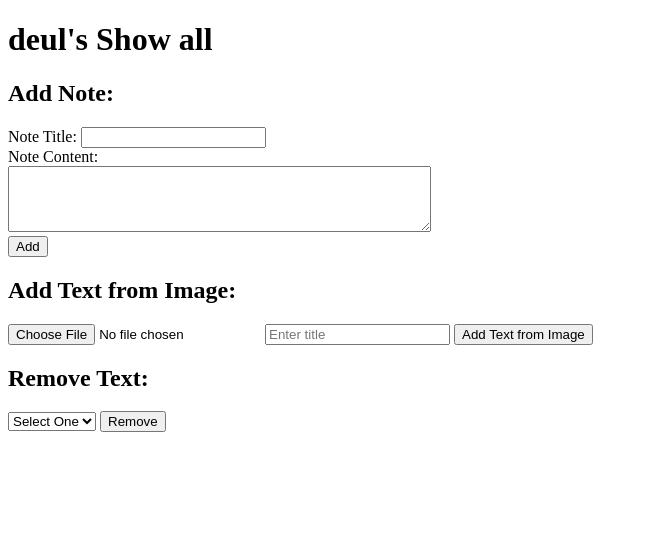
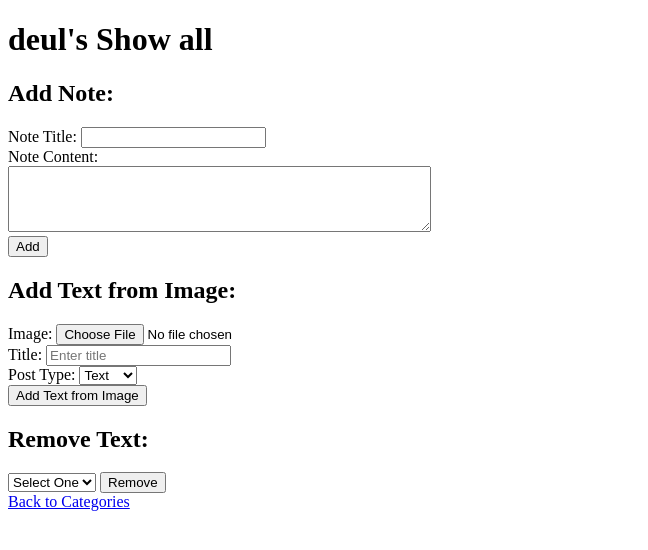
Before and after one commit to cymnyon/My-Fridge, a Flask app: page /category/2 in a window 1280 px wide. Shown: the top 550 px of the page, without its empty margins (0-648 px from the left). Run offline with Flask 3, Linux system fonts and the light colour scheme; a user stored in the database is signed in.

Commit message:
jul 12 alr???

```diff
--- a/app.py
+++ b/app.py
@@ -4,6 +4,7 @@ from sqlalchemy.exc import SQLAlchemyError
 import cv2
 import pytesseract
 import os
+import re
 
 app = Flask(__name__)
 app.config['SQLALCHEMY_DATABASE_URI'] = 'sqlite:///handwriting.db'
@@ -28,6 +29,7 @@ class Note(db.Model):
     content = db.Column(db.Text, nullable=False)
     category_id = db.Column(db.Integer, db.ForeignKey('category.id'), nullable=False)
     category = db.relationship('Category', backref=db.backref('notes', lazy=True))
+    post_type = db.Column(db.String(10), nullable=False)
 
     def __repr__(self):
         return f"<Note {self.title}>"
@@ -48,6 +50,8 @@ with app.app_context():
 def index():
     if 'user_id' not in session:
         return redirect(url_for('login'))
+
+    user = User.query.get(session['user_id'])
 
     if request.method == 'POST':
         # Check if the request contains an uploaded file
@@ -72,7 +76,6 @@ def index():
         elif 'show all' in request.form:
             return redirect(url_for('all_texts'))
 
-    user = User.query.get(session['user_id'])
     categories = Category.query.filter_by(user_id=session['user_id']).all()
     # Render the main page with the upload form and drawing space
     return render_template('main.html', user=user, categories=categories)
@@ -171,6 +174,28 @@ def view_note(note_id):
         error = 'Note not found'
         return render_template('main.html', error=error)
 
+@app.route('/edit_text/<int:note_id>', methods=['GET', 'POST'])
+def edit_text(note_id):
+    if 'user_id' not in session:
+        return redirect(url_for('login'))
+
+    note = Note.query.get(note_id)
+    if note and note.category.user_id == session['user_id']:
+        if request.method == 'POST':
+            edit_title = request.form['edit_title']
+            edit_content = request.form['edit_content']
+
+            note.title = edit_title
+            note.content = edit_content
+            db.session.commit()
+
+            return redirect(url_for('view_note', note_id=note.id))
+
+        return render_template('edit_text.html', note=note)
+    else:
+        error = 'Note not found'
+        return render_template('main.html', error=error)
+
 @app.route('/create_category', methods=['POST'])
 def create_category():
     if 'user_id' not in session:
@@ -180,6 +205,44 @@ def create_category():
     category = Category(name=category_name, user_id=session['user_id'])
     db.session.add(category)
     db.session.commit()
+    return redirect(url_for('main'))
+
+@app.route('/edit_category/<int:category_id>', methods=['POST'])
+def edit_category(category_id):
+    if 'user_id' not in session:
+        return redirect(url_for('login'))
+
+    new_category_name = request.form['new_category_name']
+    category = Category.query.get(category_id)
+    if category and category.user_id == session['user_id']:
+        category.name = new_category_name
+        db.session.commit()
+
+    return redirect(url_for('main'))
+
+@app.route('/remove_category/<int:category_id>', methods=['POST'])
+def remove_category(category_id):
+    if 'user_id' not in session:
+        return redirect(url_for('login'))
+
+    category = Category.query.get(category_id)
+    if category and category.user_id == session['user_id']:
+        # Reassign notes to the "Show all" category
+        show_all_category = Category.query.filter_by(user_id=session['user_id'], name='Show all').first()
+
+        if show_all_category is None:
+            # Create the "Show all" category if it doesn't exist
+            show_all_category = Category(name='Show all', user_id=session['user_id'])
+            db.session.add(show_all_category)
+            db.session.commit()
+
+        notes = Note.query.filter_by(category_id=category_id).all()
+        for note in notes:
+            note.category_id = None
+
+        db.session.delete(category)
+        db.session.commit()
+
     return redirect(url_for('main'))
 
 @app.route('/create_note', methods=['POST'])
@@ -257,11 +320,16 @@ def upload_file():
         if file.filename != '':
             image_path = 'uploaded_image.png'
             file.save(image_path)
-            text = image_to_text(image_path)
+            post_type = request.form['post_type']
+            if post_type == 'movie':
+                text = ocr_movie_poster(image_path)
+            else:
+                text = image_to_text(image_path)
+
             category_id = request.form['category_id']
             note_title = request.form['image_title']
             note_content = text
-            note = Note(title=note_title, content=note_content, category_id=category_id)
+            note = Note(title=note_title, content=note_content, category_id=category_id, post_type=post_type)
             db.session.add(note)
             db.session.commit()
 
@@ -317,6 +385,7 @@ def add_text_from_image():
     image_file = request.files['image_file']
     image_title = request.form['image_title']
     category_id = request.form['category_id']
+    post_type = request.form['post_type']
 
     # Create the 'uploads' directory if it doesn't exist
     if not os.path.exists('uploads'):
@@ -326,15 +395,44 @@ def add_text_from_image():
     image_path = os.path.join('uploads', image_file.filename)
     image_file.save(image_path)
 
-    # Process the image and extract text using the image_to_text helper function
-    text = image_to_text(image_path)
+    # Process the image and extract text using the appropriate function based on post_type
+    if post_type == 'movie':
+        text = ocr_movie_poster(image_path)
+    else:
+        text = image_to_text(image_path)
 
     # Create a new note with the extracted text and image title
-    note = Note(title=image_title, content=text, category_id=category_id)
+    note = Note(title=image_title, content=text, category_id=category_id, post_type=post_type)
     db.session.add(note)
     db.session.commit()
 
     return redirect(url_for('category_notes', category_id=category_id))
 
+def ocr_movie_poster(image_path):
+    img = cv2.imread(image_path)
+
+    if img is None:
+        return "Failed to load the image. Please check the file path."
+
+    # Preprocess the image (resize, denoise, etc.)
+    gray = cv2.cvtColor(img, cv2.COLOR_BGR2GRAY)
+    gray = cv2.resize(gray, None, fx=2, fy=2)  # Resize the image to improve OCR accuracy
+    gray = cv2.medianBlur(gray, 3)  # Apply median blur to reduce noise
+
+    gray = cv2.cvtColor(img, cv2.COLOR_BGR2GRAY)
+
+    # Apply thresholding or other image enhancement techniques if necessary
+    _, thresholded = cv2.threshold(gray, 0, 255, cv2.THRESH_BINARY + cv2.THRESH_OTSU)
+
+    # Perform OCR using pytesseract
+    text = pytesseract.image_to_string(thresholded)
+
+    # Clean up the extracted text (ex. remove unnecessary characters, perform post-processing)
+    cleaned_text = re.sub(r'[^a-zA-Z0-9\s]', '', text)  # Remove non-alphanumeric characters
+    cleaned_text = cleaned_text.strip()  # Remove leading/trailing whitespaces
+    cleaned_text = re.sub(r'\s+', ' ', cleaned_text)  # Replace multiple spaces with a single space
+
+    return cleaned_text
+
 if __name__ == '__main__':
     app.run(debug=True)
--- a/templates/all_texts.html
+++ b/templates/all_texts.html
@@ -10,5 +10,7 @@
             <li><a href="{{ url_for('view_note', note_id=note.id) }}">{{ note.title }}</a></li>
         {% endfor %}
     </ul>
+
+    <a href="{{ url_for('main') }}">Back to Categories</a>
 </body>
 </html>
--- a/templates/note.html
+++ b/templates/note.html
@@ -7,5 +7,6 @@
     <h1>{{ note.title }}</h1>
     <p>{{ note.content }}</p>
     <a href="{{ url_for('category_notes', category_id=note.category.id) }}">Back to Notes</a>
+    <a href="{{ url_for('edit_text', note_id=note.id) }}">Edit Text</a>
 </body>
 </html>
--- a/templates/notes.html
+++ b/templates/notes.html
@@ -23,8 +23,15 @@
     <h2>Add Text from Image:</h2>
     <form action="{{ url_for('add_text_from_image') }}" method="post" enctype="multipart/form-data">
         <input type="hidden" name="category_id" value="{{ category.id }}">
-        <input type="file" name="image_file" accept=".png, .jpg, .jpeg">
-        <input type="text" name="image_title" placeholder="Enter title">
+        <label for="image_file">Image:</label>
+        <input type="file" name="image_file" accept=".png, .jpg, .jpeg"><br>
+        <label for="image_title">Title:</label>
+        <input type="text" name="image_title" placeholder="Enter title"><br>
+        <label for="post_type">Post Type:</label>
+        <select name="post_type">
+            <option value="text">Text</option>
+            <option value="movie">Movie</option>
+        </select><br>
         <input type="submit" value="Add Text from Image">
     </form>
 
@@ -39,5 +46,7 @@
         </select>
         <input type="submit" value="Remove">
     </form>
+
+    <a href="{{ url_for('main') }}">Back to Categories</a>
 </body>
 </html>
```
Also changed, not shown: templates/edit_text.html (added, +16 -0 lines), templates/main.html (+10 -1 lines), instance/handwriting.db, uploads/movie_poster.jpeg (added), uploads/movie_poster_1.jpeg (added), uploads/movie_poster_2.jpeg (added), uploads/movie_poster_3.jpeg (added), uploads/movie_poster_4.jpeg (added), uploads/movie_poster_5.jpeg (added).
